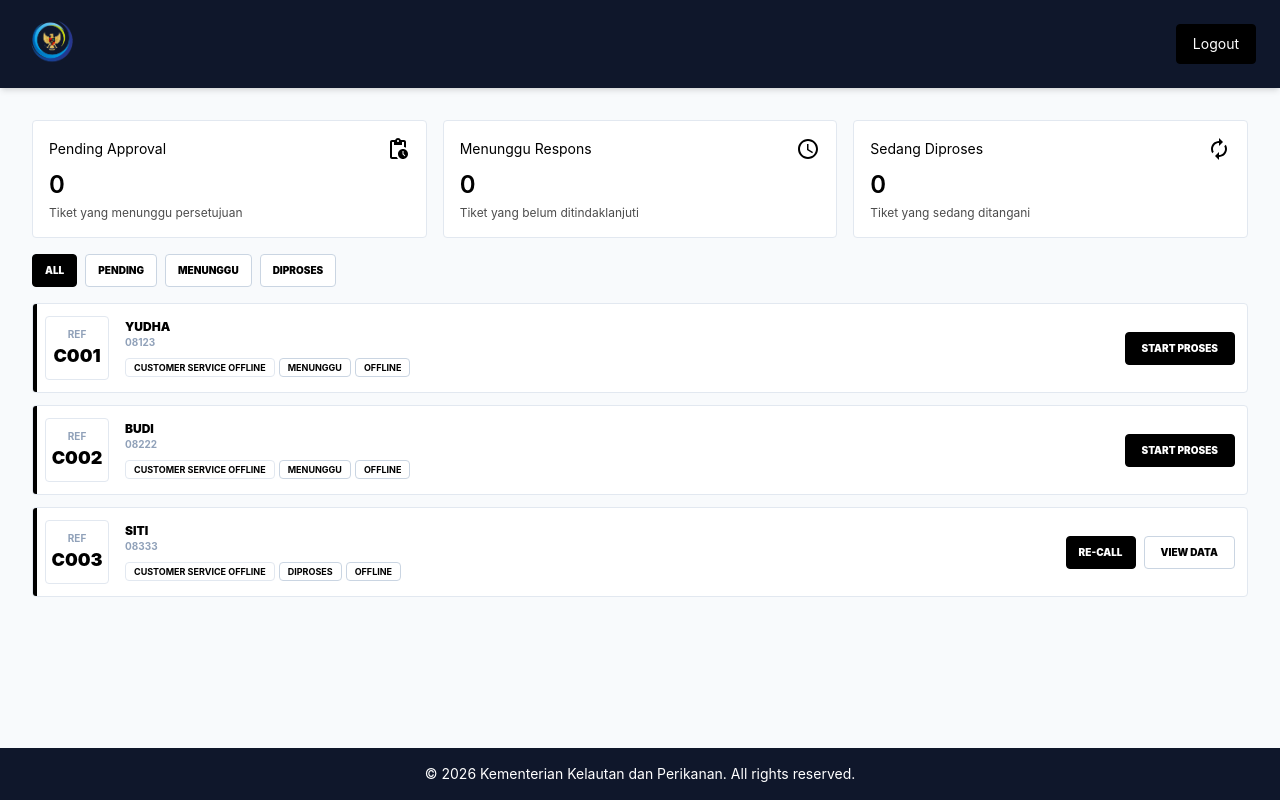
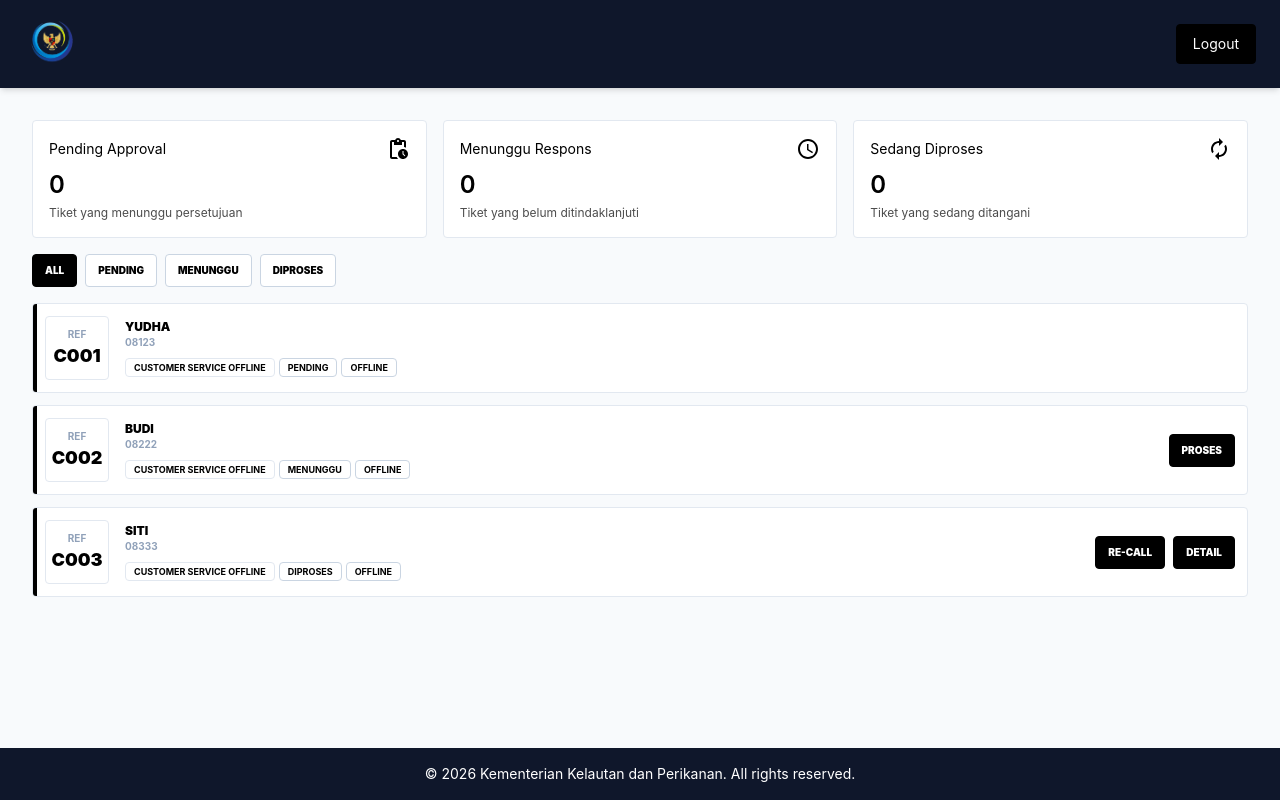
Before and after one commit to yudhaginongpratidina/kkp-semarang-v1, a React (Vite) app: page /customer-service-offline in a window 1280 px wide. Built offline with nearby package versions, Linux system fonts and the light colour scheme.

Commit message:
fix cs and smkhp offline

```diff
--- /dev/null
+++ b/src/modules/customer-service-offline/components/forms/customer-service-offline.form.tsx
@@ -0,0 +1,44 @@
+import { Form, TextInput, Button } from '../../../../shared/components';
+
+export default function CustomerServiceOfflineForm({ id }: { id: string }) {
+    return (
+        <Form>
+            <TextInput name="id" label="ID User" value={id} required disabled />
+            <TextInput
+                name="no_antrian"
+                label="Nomer Antrian"
+                value={1}
+                required
+                disabled
+            />
+            <TextInput
+                name="nama"
+                label="Nama"
+                value="User 1"
+                required
+                disabled
+            />
+            <TextInput
+                name="no_npwp"
+                label="Nomer NPWP"
+                value="00.100.169.1-305.7000"
+                required
+                disabled
+            />
+            <TextInput
+                name="nama_petugas"
+                label="Nama Petugas"
+                value="petugas 1"
+                required
+                disabled
+            />
+            <TextInput
+                name="catatan_petugas"
+                label="Catatan Petugas"
+                value="catatan petugas 1"
+                required
+            />
+            <Button>Submit dan Selesaikan</Button>
+        </Form>
+    );
+}
--- a/src/modules/customer-service-offline/components/queues/customer-service-offline.queue.tsx
+++ b/src/modules/customer-service-offline/components/queues/customer-service-offline.queue.tsx
@@ -1,7 +1,8 @@
 import * as React from 'react';
 import { cva } from 'class-variance-authority';
 
-import { ItemQueue } from '../../../../shared/components';
+import { ItemQueue, Modal } from '../../../../shared/components';
+import CustomerServiceOfflineForm from '../forms/customer-service-offline.form';
 
 /**
  * =========================================================
@@ -16,7 +17,7 @@
     queue: number;
     name: string;
     phone: string;
-    status: string; // 🔴 dari API (bebas)
+    status: string;
 };
 
 type QueueItem = {
@@ -32,8 +33,6 @@
     'children'
 > & {
     data: RawQueueItem[];
-    onAction?: (item: QueueItem) => void;
-    onRecall?: (item: QueueItem) => void;
     defaultFilter?: QueueStatus | 'All';
 };
 
@@ -85,18 +84,8 @@
 export default function CustomerServiceOfflineQueue(
     props: CustomerServiceOfflineQueueListProps,
 ) {
-    const {
-        data,
-        onAction,
-        onRecall,
-        defaultFilter = 'All',
-        className,
-        ...rest
-    } = props;
+    const { data, defaultFilter = 'All', className, ...rest } = props;
 
-    /**
-     * 🔥 FIX: normalize sekali di sini
-     */
     const safeData: QueueItem[] = React.useMemo(() => {
         return data.map((item) => ({
             ...item,
@@ -118,7 +107,6 @@
             className={`w-full flex flex-col gap-4 ${className ?? ''}`}
             {...rest}
         >
-            {/* FILTER */}
             <div className="flex gap-2">
                 {(['All', 'Pending', 'Menunggu', 'Diproses'] as const).map(
                     (item) => (
@@ -151,11 +139,28 @@
                         name={item.name}
                         phone={item.phone}
                         serviceType="customer-service-offline"
-                        status={
-                            item.status === 'Pending' ? 'Menunggu' : item.status
+                        status={item.status}
+                        onAction={
+                            item.status === 'Menunggu' ? (
+                                <button className="px-3 py-2 text-[10px] font-black uppercase bg-black text-white border border-black hover:bg-white hover:text-black transition-all rounded-sm">
+                                    PROSES
+                                </button>
+                            ) : item.status === 'Diproses' ? (
+                                <Modal
+                                    title="CUSTOMER SERVICE OFFLINE"
+                                    trigger={
+                                        <button className="px-3 py-2 text-[10px] font-black uppercase bg-black text-white border border-black hover:bg-white hover:text-black transition-all rounded-sm">
+                                            DETAIL
+                                        </button>
+                                    }
+                                >
+                                    <CustomerServiceOfflineForm
+                                        id={item.token}
+                                    />
+                                </Modal>
+                            ) : null
                         }
-                        onAction={() => onAction?.(item)}
-                        onRecall={() => onRecall?.(item)}
+                        onRecall={() => ''}
                     />
                 ))}
             </div>
--- a/src/modules/customer-service-offline/pages/customer-service-offline.page.tsx
+++ b/src/modules/customer-service-offline/pages/customer-service-offline.page.tsx
@@ -35,15 +35,7 @@
                 processing_counter={0}
                 waiting_counter={0}
             />
-            <CustomerServiceOfflineQueue
-                data={data}
-                onAction={(item) => {
-                    console.log('ACTION:', item);
-                }}
-                onRecall={(item) => {
-                    console.log('RECALL:', item);
-                }}
-            />
+            <CustomerServiceOfflineQueue data={data} />
         </CustomerServiceOfflineLayout>
     );
 }
--- a/src/modules/smkhp-offline/components/queues/smkhp-offline.queue.tsx
+++ b/src/modules/smkhp-offline/components/queues/smkhp-offline.queue.tsx
@@ -33,8 +33,6 @@
     'children'
 > & {
     data: RawQueueItem[];
-    onAction?: (item: QueueItem) => void;
-    onRecall?: (item: QueueItem) => void;
     defaultFilter?: QueueStatus | 'All';
 };
 
@@ -143,26 +141,24 @@
                         name={item.name}
                         phone={item.phone}
                         serviceType="smkhp-offline"
-                        status={
-                            item.status === 'Pending' ? 'Menunggu' : item.status
-                        }
+                        status={item.status}
                         onAction={
                             item.status === 'Menunggu' ? (
                                 <button className="px-3 py-2 text-[10px] font-black uppercase bg-black text-white border border-black hover:bg-white hover:text-black transition-all rounded-sm">
-                                    Proses
+                                    PROSES
                                 </button>
-                            ) : (
+                            ) : item.status === 'Diproses' ? (
                                 <Modal
-                                    title="SMKHP Offline"
+                                    title="CUSTOMER SERVICE OFFLINE"
                                     trigger={
                                         <button className="px-3 py-2 text-[10px] font-black uppercase bg-black text-white border border-black hover:bg-white hover:text-black transition-all rounded-sm">
-                                            Detail
+                                            DETAIL
                                         </button>
                                     }
                                 >
                                     <SMKHPOfflineForm id={item.token} />
                                 </Modal>
-                            )
+                            ) : null
                         }
                         onRecall={() => ''}
                     />
--- a/src/shared/components/item-queue.tsx
+++ b/src/shared/components/item-queue.tsx
@@ -167,6 +167,7 @@
 
     const current = getServiceMeta(serviceType);
 
+    const isPending = status === 'Pending';
     const isWaiting = status === 'Menunggu';
     const isProcessing = status === 'Diproses';
 
@@ -214,6 +215,8 @@
                 </div>
             </div>
 
+            {/* ACTION AREA */}
+            {!isPending && (
                 <div className="flex gap-2">
                     {isProcessing && (
                         <button
@@ -243,6 +246,7 @@
                         </button>
                     )}
                 </div>
+            )}
         </Component>
     );
 };
```
Lines whose indentation alone changed are shown as unchanged.
